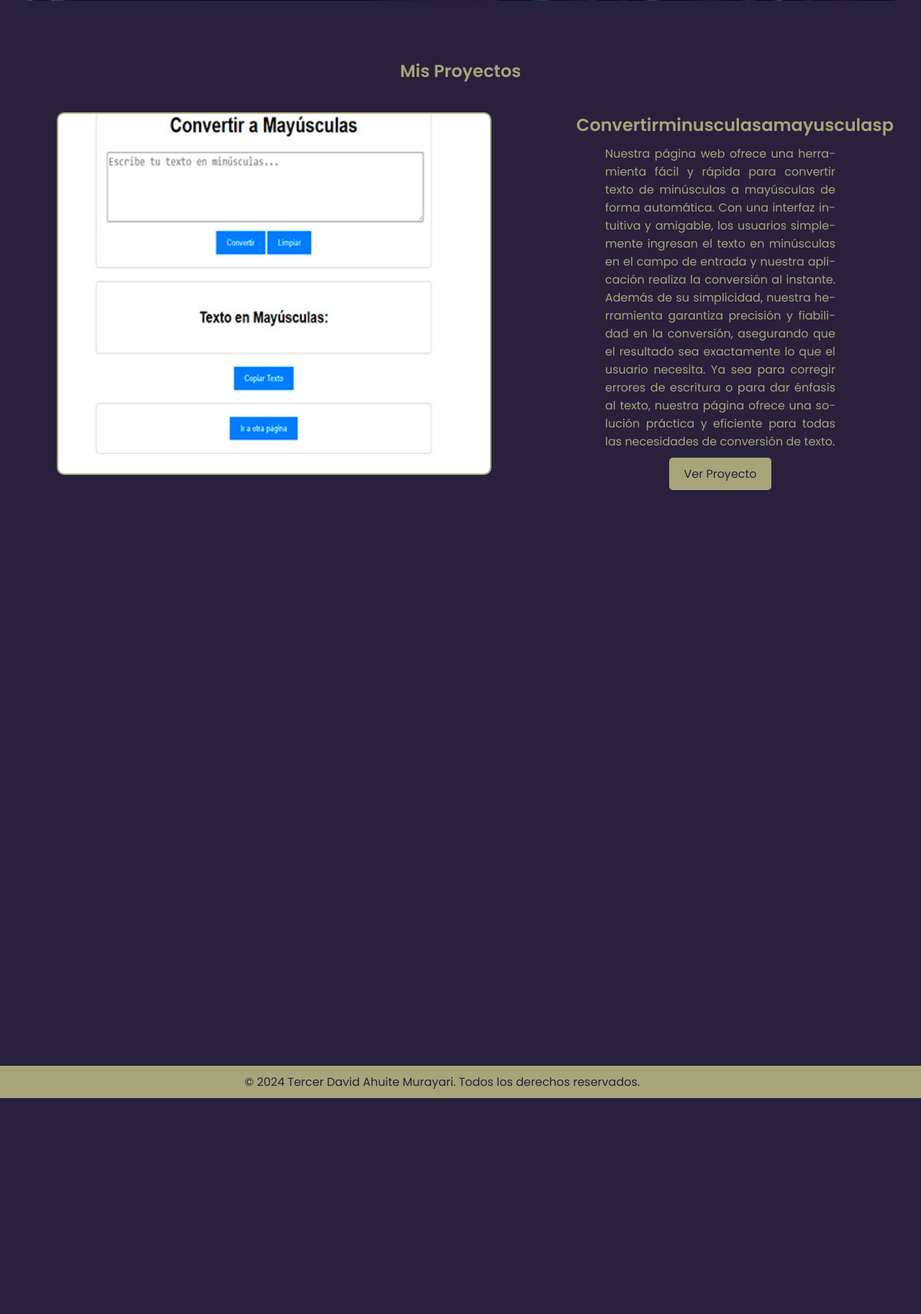
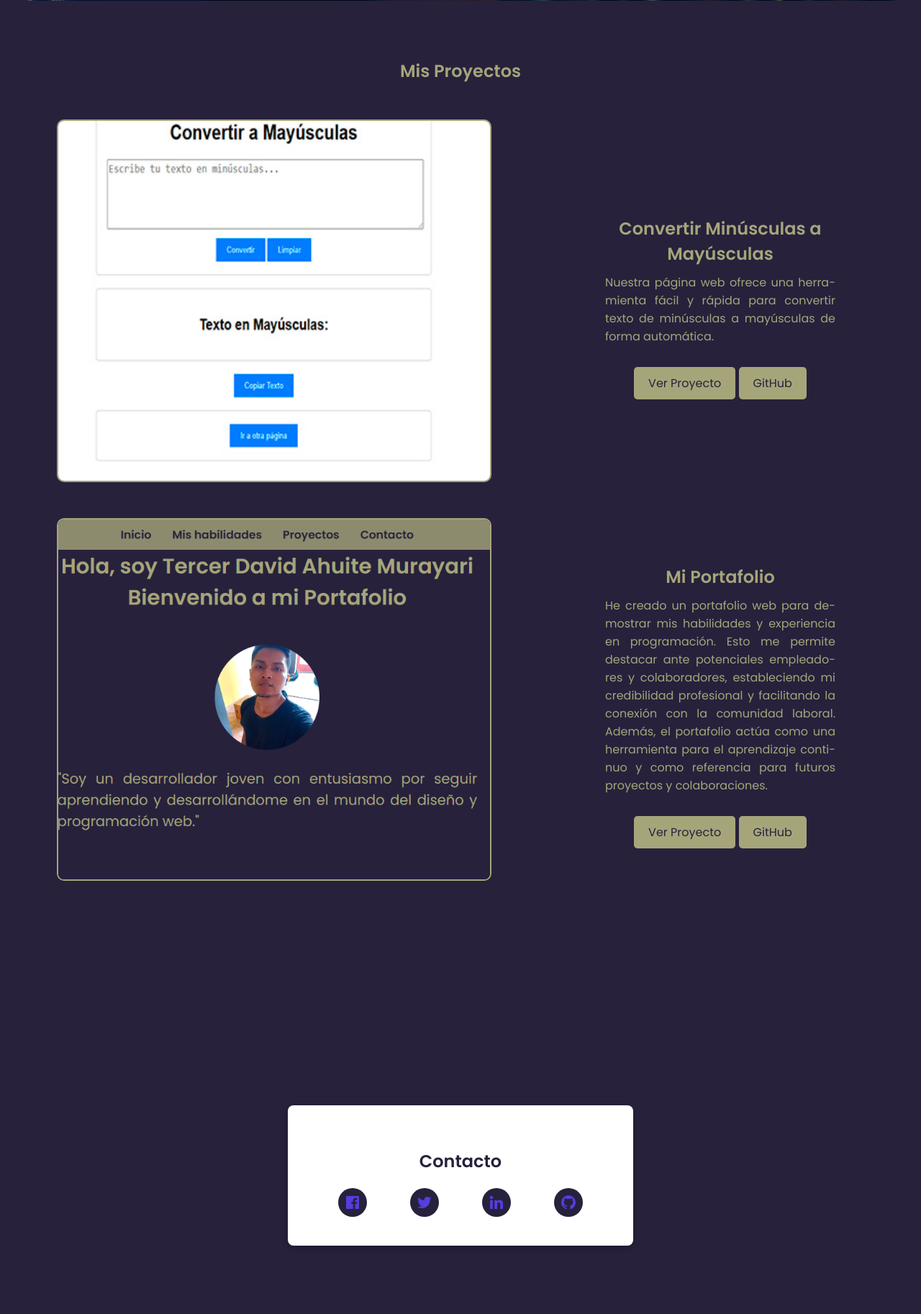
Before and after one commit to dogpool22/Portafolio, a PHP site: page / in a window 1280 px wide. Shown: the part 1249-3075 px from the top of the page at 72% size. Before the commit the page ends 2775 px from the top, so only its background shows below. Run offline with PHP 8.4, Linux system fonts and the light colour scheme.

Commit message:
ya termine por ahora

```diff
--- a/index.html
+++ b/index.html
@@ -13,7 +13,7 @@
                 <li><a href="#inicio">Inicio</a></li>
                 <li><a href="#SKILLS">Mis habilidades</a></li>
                 <li><a href="#proyectos">Proyectos</a></li>
-                <li><a href="contacto.html">Contacto</a></li>
+                <li><a href="#contacto">Contacto</a></li>
             </ul>
         </nav>
     </header>
@@ -69,21 +69,43 @@
         </section>
 
         <section id="proyectos">
-            <h1>Mis Proyectos</h1>
-            <div class="proyecto">
+            <h1 style="margin-bottom: 50px;">Mis Proyectos</h1>
+            <div class="proyecto" style="margin-top: 10px;">
                 <div class="proyecto-thumbnail">
-                    <img src="imágenes/imagen-del-proyecto.jpg" alt="Nombre del Proyecto">
+                    <img src="imágenes/imagen-del-proyecto.jpg" alt="Nombre del Proyecto 1">
                 </div>
                 <div class="proyecto-info">
-                    <h2>Convertirminusculasamayusculasp</h2>
-                    <p>Nuestra página web ofrece una herramienta fácil y rápida para convertir texto de minúsculas a mayúsculas de forma automática. Con una interfaz intuitiva y amigable, los usuarios simplemente ingresan el texto en minúsculas en el campo de entrada y nuestra aplicación realiza la conversión al instante. Además de su simplicidad, nuestra herramienta garantiza precisión y fiabilidad en la conversión, asegurando que el resultado sea exactamente lo que el usuario necesita. Ya sea para corregir errores de escritura o para dar énfasis al texto, nuestra página ofrece una solución práctica y eficiente para todas las necesidades de conversión de texto.</p>
+                    <h2>Convertir Minúsculas a Mayúsculas</h2>
+                    <p>Nuestra página web ofrece una herramienta fácil y rápida para convertir texto de minúsculas a mayúsculas de forma automática.</p>
                     <a href="https://convertirminusculasamayusculasp.000webhostapp.com" class="boton">Ver Proyecto</a>
+                    <a href="https://github.com/dogpool22/Pagina_convertir_letras_a_mayusculas" class="boton" style="margin-top: 20px;">GitHub</a>
+                </div>
+            </div>
+            <div class="proyecto" style="margin-top: 50px;">
+                <div class="proyecto-thumbnail">
+                    <img src="imágenes/imagen-del-proyecto3.png" alt="Nombre del Proyecto 2">
+                </div>
+                <div class="proyecto-info">
+                    <h2>Mi Portafolio</h2>
+                    <p>He creado un portafolio web para demostrar mis habilidades y experiencia en programación. Esto me permite destacar ante potenciales empleadores y colaboradores, estableciendo mi credibilidad profesional y facilitando la conexión con la comunidad laboral. Además, el portafolio actúa como una herramienta para el aprendizaje continuo y como referencia para futuros proyectos y colaboraciones.</p>
+                    <a href="https://tu_proyecto2.com" class="boton">Ver Proyecto</a>
+                    <a href="https://github.com/dogpool22/Portafolio" class="boton" style="margin-top: 20px;">GitHub</a>
                 </div>
             </div>
         </section>
 
-
-
+        <section id="contacto" class="contact-container">
+            <div class="contact-card">
+                <h1>Contacto</h1>
+                <div class="social-icons">
+                    <a href="https://www.facebook.com/tu-usuario" target="_blank"><img src="imágenes/facebook-icon.png" alt="Facebook"></a>
+                    <a href="https://twitter.com/tu-usuario" target="_blank"><img src="imágenes/twitter-icon.png" alt="Twitter"></a>
+                    <a href="https://www.linkedin.com/in/tu-usuario" target="_blank"><img src="imágenes/linkedin-icon.png" alt="LinkedIn"></a>
+                    <a href="https://github.com/dogpool22" target="_blank"><img src="imágenes/github-icon.png" alt="GitHub"></a>
+                    <!-- Agrega más iconos según sea necesario -->
+                </div>
+            </div>
+        </section>
     </main>
 
     <footer>
--- a/styles.css
+++ b/styles.css
@@ -138,10 +138,7 @@ body {
     flex-direction: column;
 }
 
-main {
-    flex: 1;
-    margin-bottom: 600px; /* Agrega un margen inferior de 600px al main */
-}
+
 
 .placeholder {
     height: 138px; /* Espacio vacío de 100px dentro del main */
@@ -369,7 +366,7 @@ main {
 }
 
 #proyectos {
-    height: 800px; /* Establecer la altura deseada */
+    height: auto; /* Establecer la altura deseada */
 }
 
 .proyecto {
@@ -423,3 +420,55 @@ main {
     background-color: #27213C;
     color: #A6A57A;
 }
+
+/* Estilos para la sección de contacto */
+.contact-container {
+    display: flex;
+    justify-content: center;
+    align-items: center;
+    height: 700px; /* Altura de la sección de contacto */
+    background-color: #27213C; /* Color de fondo de la sección */
+}
+
+.contact-card {
+    background-color: #fff;
+    border-radius: 8px;
+    box-shadow: 0 4px 8px rgba(0, 0, 0, 0.2);
+    padding: 40px;
+    text-align: center;
+    width: 90%;
+    max-width: 400px;
+}
+
+.contact-card h1 {
+    font-size: 24px;
+    margin-bottom: 20px;
+    color: #27213C;
+}
+
+.social-icons {
+    display: flex;
+    justify-content: space-around;
+    margin-top: 20px;
+}
+
+.social-icons a {
+    display: inline-block;
+    width: 40px;
+    height: 40px;
+    border-radius: 50%;
+    background-color: #27213C; /* Fondo oscuro para los iconos */
+    display: flex;
+    justify-content: center;
+    align-items: center;
+    transition: background-color 0.3s;
+}
+
+.social-icons a img {
+    width: 24px;
+    height: 24px;
+}
+
+.social-icons a:hover {
+    background-color: #A6A57A; /* Cambia el color de fondo al pasar el ratón */
+}
```
Also changed, not shown: imágenes/facebook-icon.png (added), imágenes/github-icon.png (added), imágenes/imagen-del-proyecto2.jpg (added), imágenes/imagen-del-proyecto3.png (added), imágenes/linkedin-icon.png (added), imágenes/twitter-icon.png (added).
